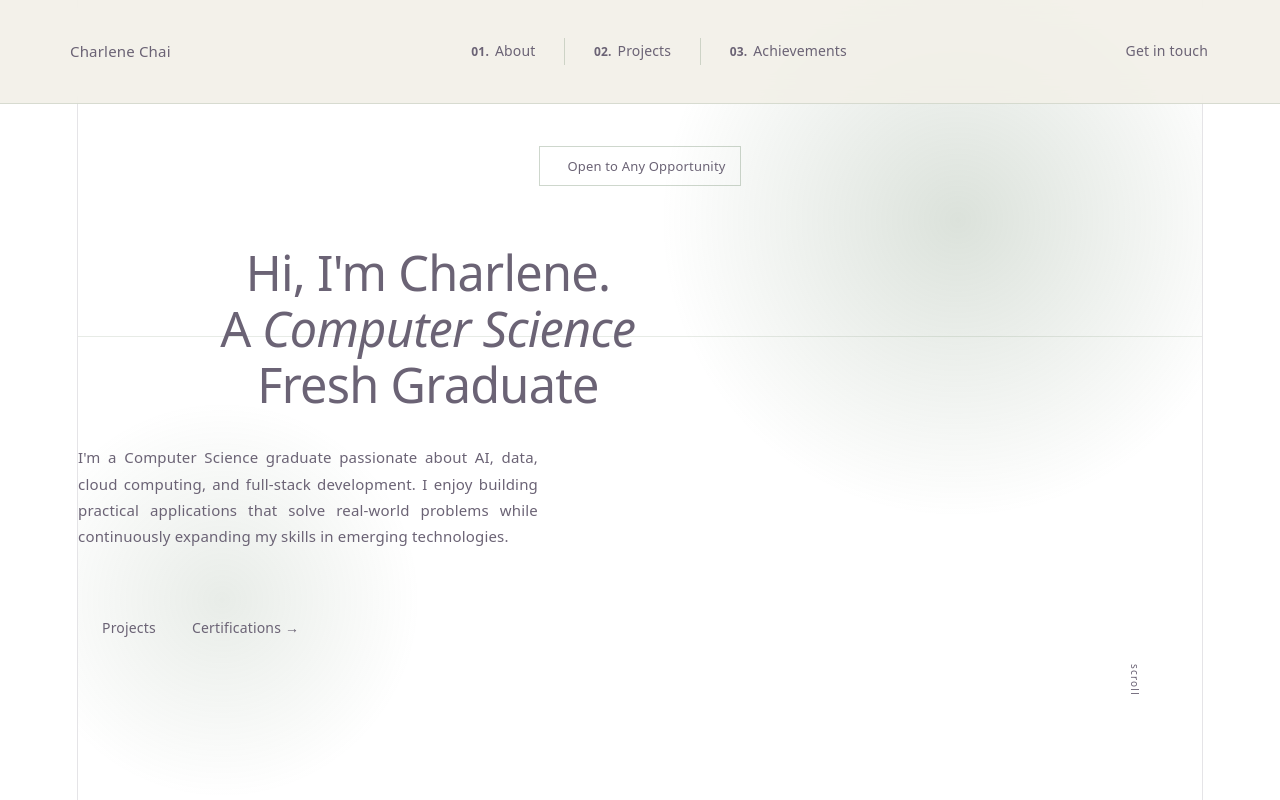
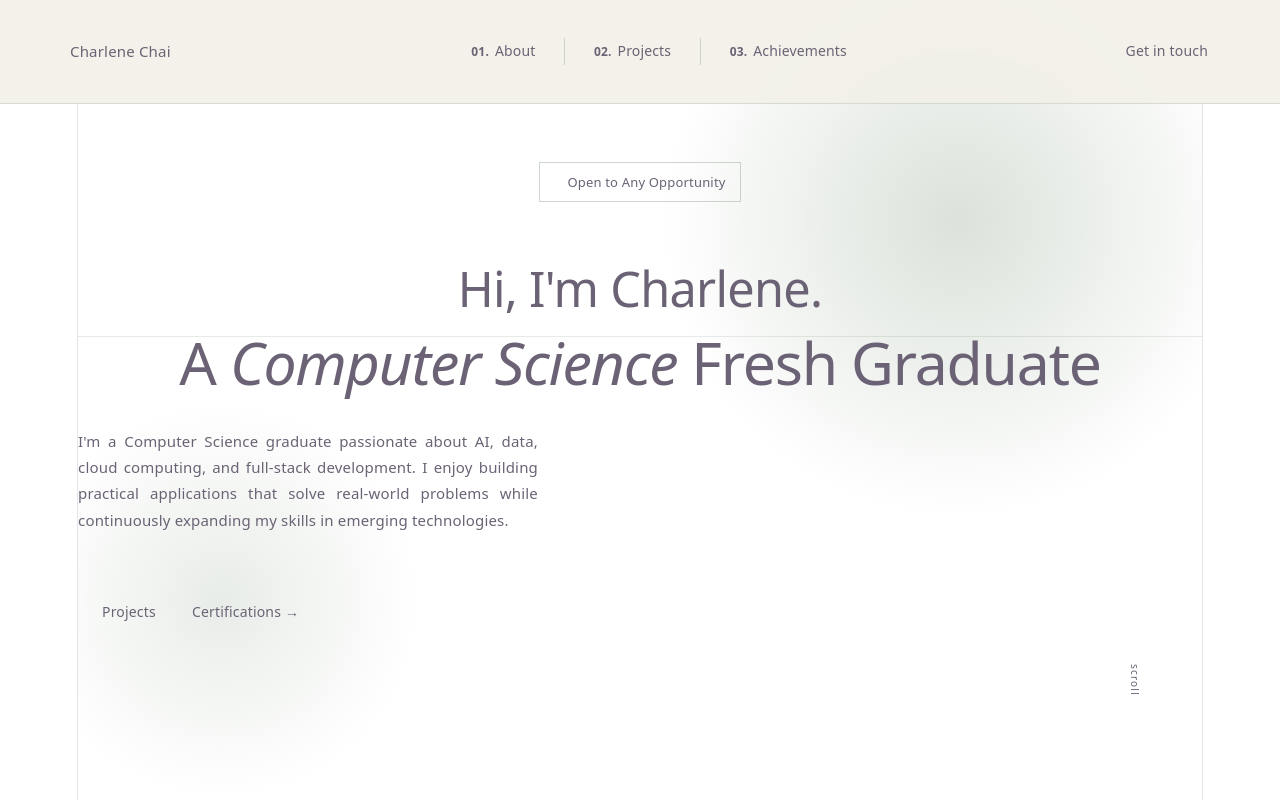
Before and after one commit to charlenechch/charlene-work, a React (Vite) app: page / in a window 1280 px wide. Shown: the top 800 px of the page. Built offline with nearby package versions, Linux system fonts and the light colour scheme; the HTML template or start-up script is replaced by a standard one; a web font is replaced by a local one.

Commit message:
changes 05

```diff
--- a/src/components/Hero/Hero.css
+++ b/src/components/Hero/Hero.css
@@ -110,7 +110,7 @@
   letter-spacing: -0.015em;
   color: var(--ink);
   margin-bottom: 1.75rem;
-  max-width: 700px;
+  max-width: 100%;
 }
 
 .hero-accent {
@@ -122,6 +122,14 @@
 
 .hero-nowrap {
   white-space: nowrap;
+}
+
+.hero-headline-line2 {
+  display: block;
+  white-space: nowrap;
+  font-size: clamp(1rem, 4.6vw, 3.4rem);
+  letter-spacing: -0.02em;
+  margin-top: 0.2em;
 }
 
 .hero-sub {
@@ -201,7 +209,7 @@
   }
   .hero-headline {
     font-size: 4.2rem;
-    max-width: 860px;
+    max-width: 100%;
   }
   .hero-sub {
     font-size: 16px;
@@ -216,7 +224,7 @@
   }
   .hero-headline {
     font-size: clamp(1.8rem, 4vw, 3rem);
-    max-width: 600px;
+    max-width: 100%;
   }
   .hero-orb1 {
     width: 400px;
--- a/src/components/Hero/Hero.jsx
+++ b/src/components/Hero/Hero.jsx
@@ -57,9 +57,10 @@ export default function Hero() {
         </div>
 
         <h1 className="hero-headline hero-enter" ref={setEnterRef(1)}>
-          Hi, I'm Charlene. <br />
-
-          A <em ref={wordRef} className="hero-accent">Computer Science</em> <span className="hero-nowrap">Fresh Graduate</span>
+          Hi, I'm Charlene.
+          <span className="hero-headline-line2">
+            A <em ref={wordRef} className="hero-accent">Computer Science</em> Fresh Graduate
+          </span>
         </h1>
 
         <p className="hero-sub hero-enter" ref={setEnterRef(2)}>
```
